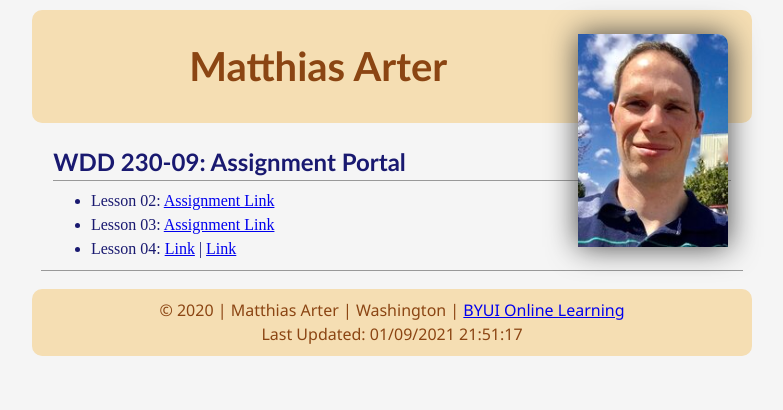
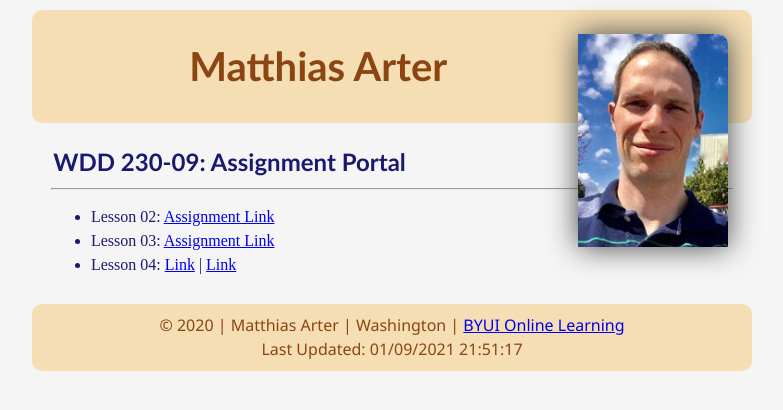
Before and after one commit to RedMatOnyx/WDD23009.github.io, a plain HTML site: page index.html in a window 1280 px wide. Shown: the whole page, without its empty margins (248-1031 px from the left). Drawn offline with Linux system fonts and the light colour scheme; a web font is replaced by a local one.

Commit message:
<hr> instead of border on h2, nav

```diff
--- a/css/small.css
+++ b/css/small.css
@@ -33,9 +33,12 @@ header, nav, main, footer {
         /* saddle brown */
         color: #8B4513;
 }
+hr {
+    margin-bottom: 15px;
+}
 h2, nav {
     font-size: 1rem;
-    border-bottom: 1px solid #999;
+    /* border-bottom: 1px solid #999; */
     margin-bottom: 0.5rem;
     color: midnightblue;
 }
--- a/index.html
+++ b/index.html
@@ -23,6 +23,7 @@
     <main>
     <nav>
         <h2>WDD 230-09: Assignment Portal</h2>
+        <hr>
         <ul>
             <li>Lesson 02: <a href="#">Assignment Link</a></li>
             <li>Lesson 03: <a href="#">Assignment Link</a></li>
```
